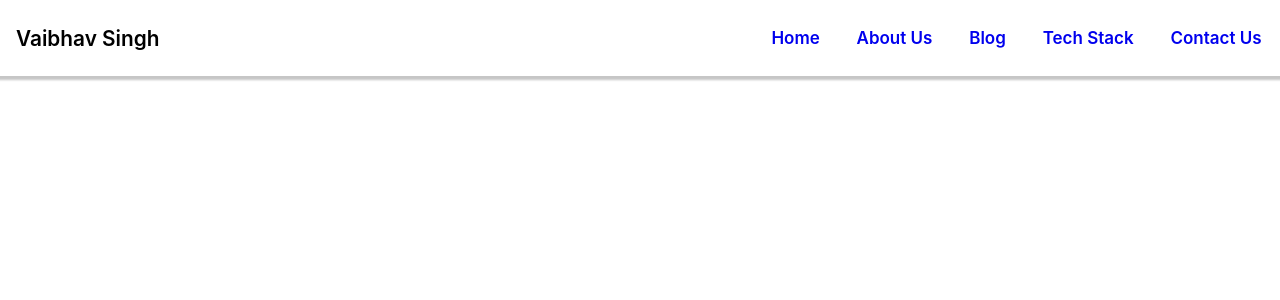
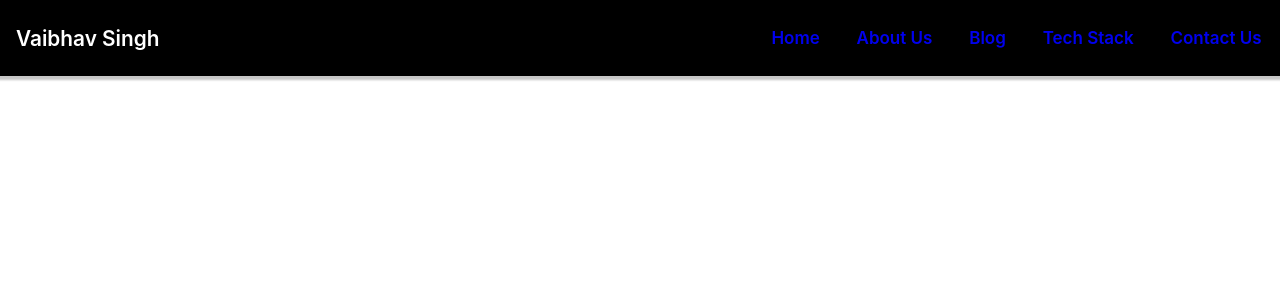
Before and after one commit to vaibhav1997756/MyPortfolio, a React (Create React App) app: page / in a window 1280 px wide. Shown: the top 300 px of the page. Built offline with nearby package versions, Linux system fonts and the light colour scheme.

Commit message:
first commit

```diff
--- a/public/css/style.css
+++ b/public/css/style.css
@@ -15,9 +15,13 @@
     position: fixed;
     top: 0;
  }
+
+ nav#position {
+  background-color: black;
+}
  .brand-name {
    text-decoration: none;
-   color: black;
+   color:white;
    font-size: 1.3rem;
    margin-left: 1rem;
  }
```
